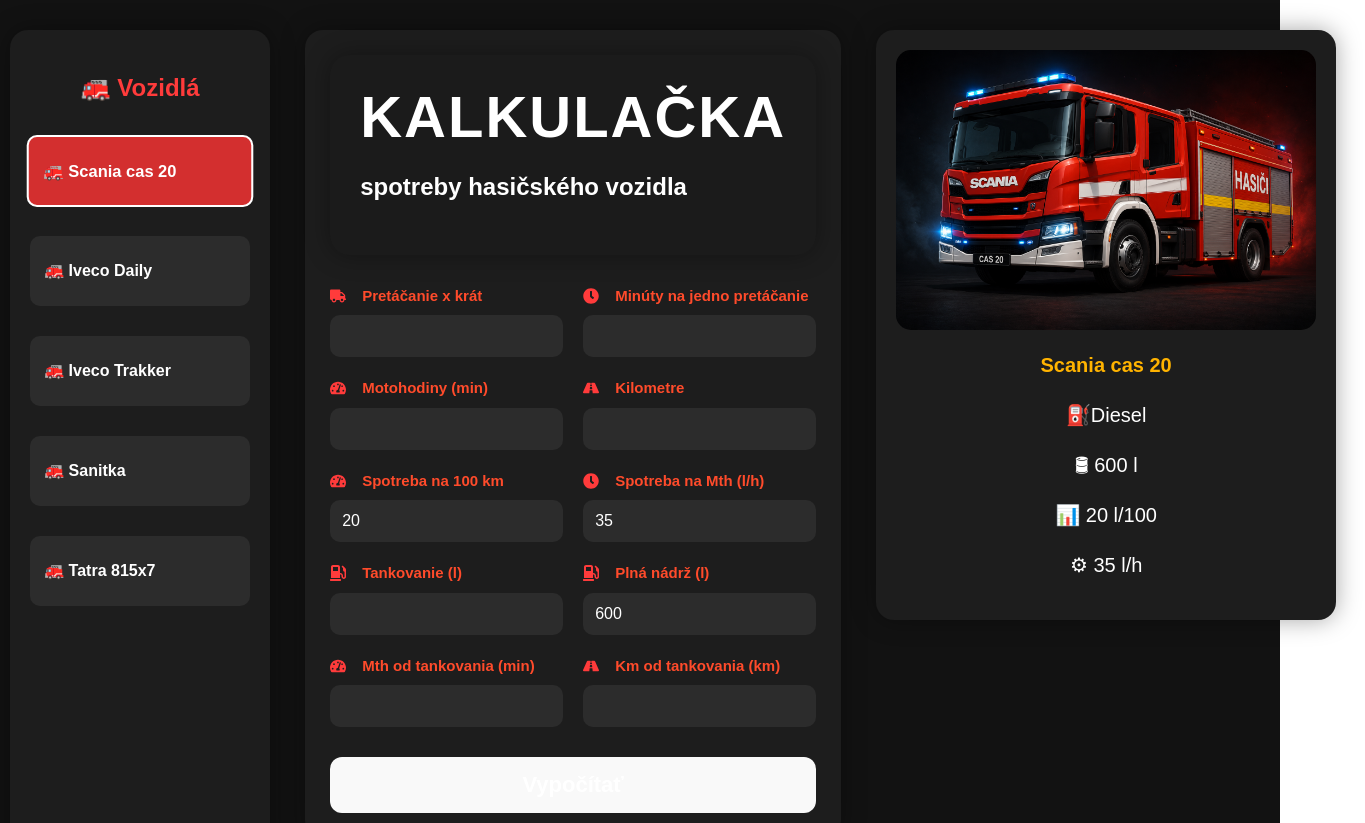
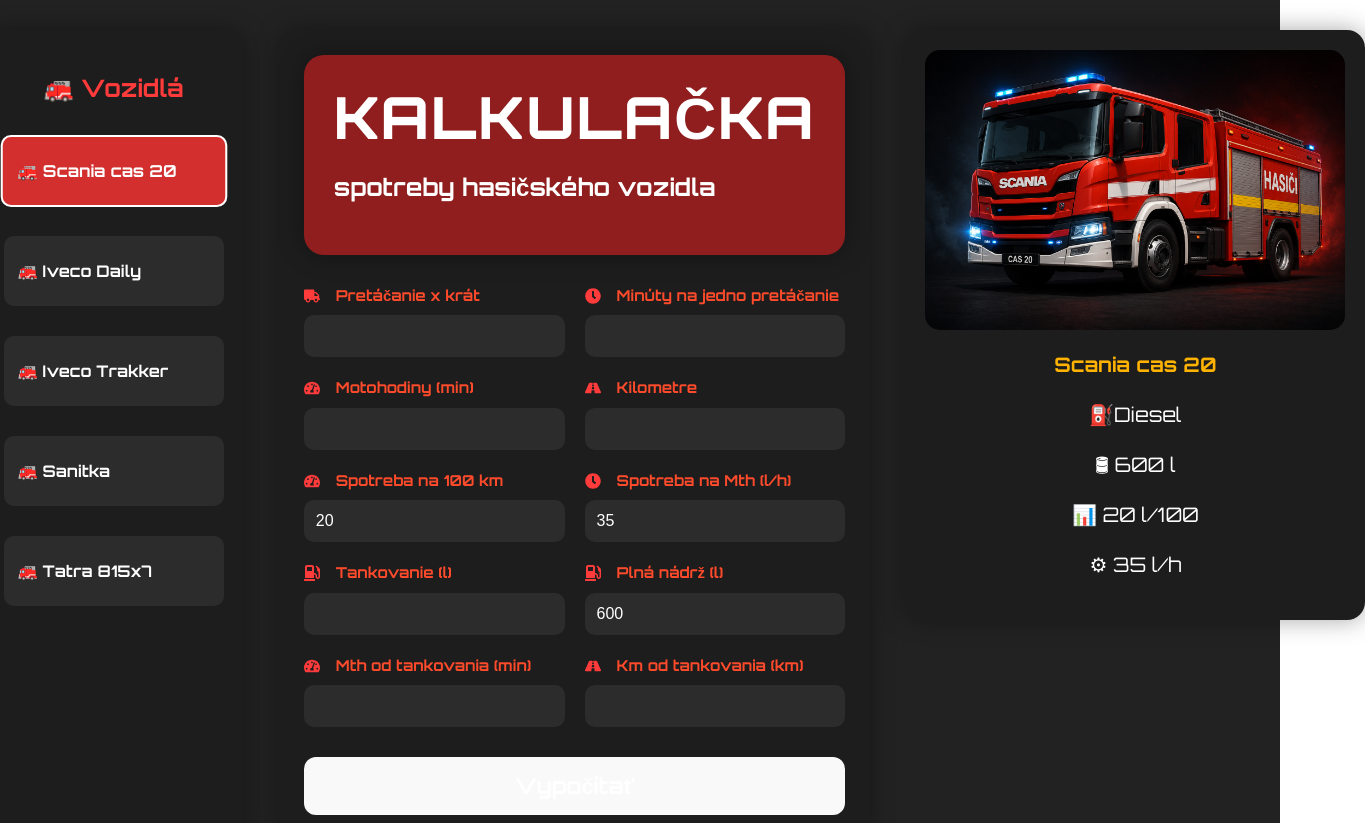
Before and after one commit to knapcikmarek/vyuctovanie, a React (Vite) app: page / in a window 1280 px wide. Shown: the top 823 px of the page, 1365 px wide, since content can reach past the window. Built offline with nearby package versions, Linux system fonts and the light colour scheme.

Commit message:
uprava vzhladu

```diff
--- a/src/App.css
+++ b/src/App.css
@@ -9,12 +9,12 @@
   align-items: flex-start;
   background: #121212;
   color: white;
-  font-family: Arial, sans-serif;
+  font-family: 'Orbitron',sans-serif;
 }
 body{
-  background: #121212;
+  background: #222;
   color: white;
-  font-family: Arial, Helvetica, sans-serif;
+  font-family: 'Orbitron',sans-serif;
 }
 
 .container{
@@ -51,7 +51,7 @@
   align-items:center;
   gap:25px;
 
-  background:#1b1b1b;
+  background:#901e1e;
   border-radius:20px;
 
   padding:30px;
```
